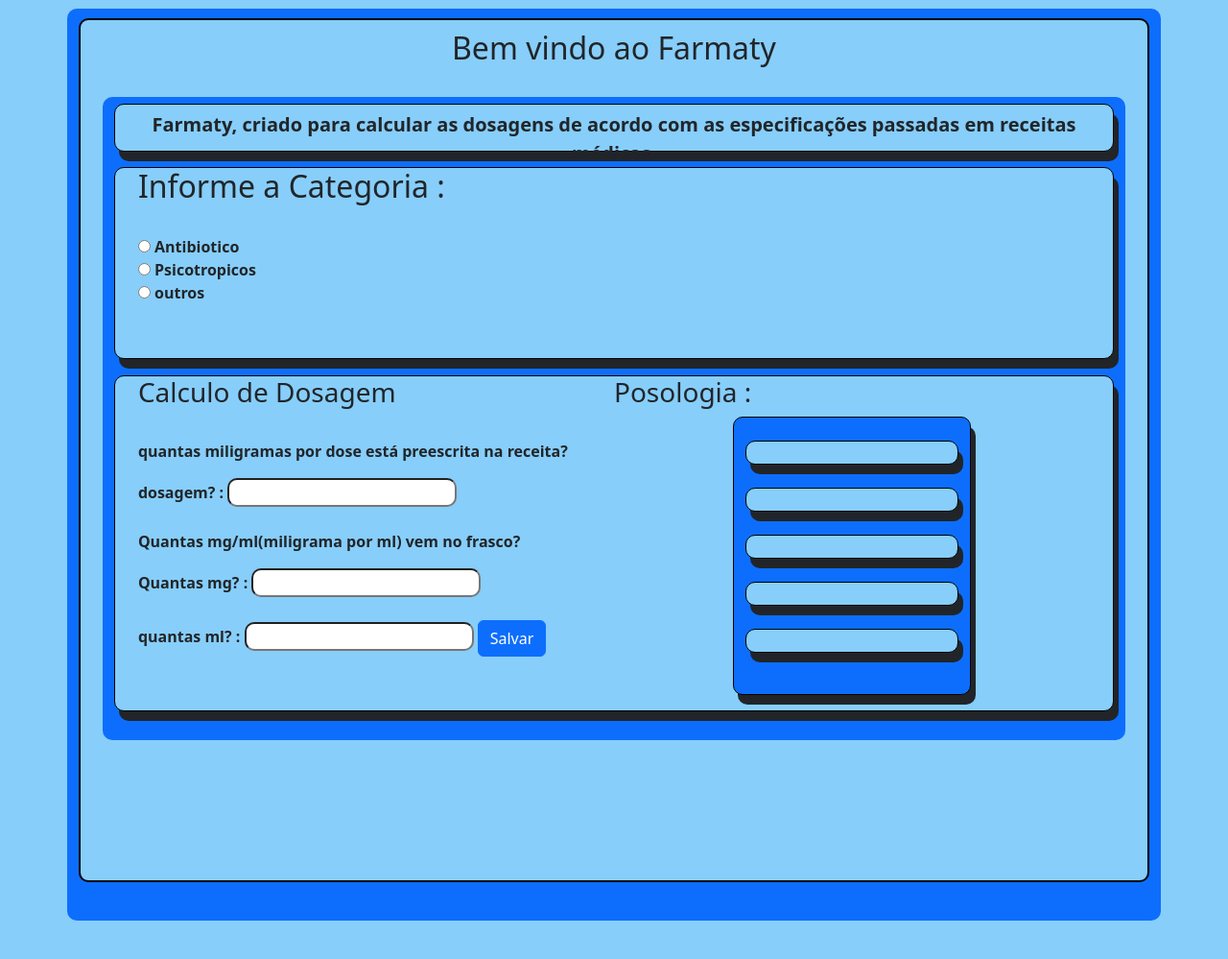
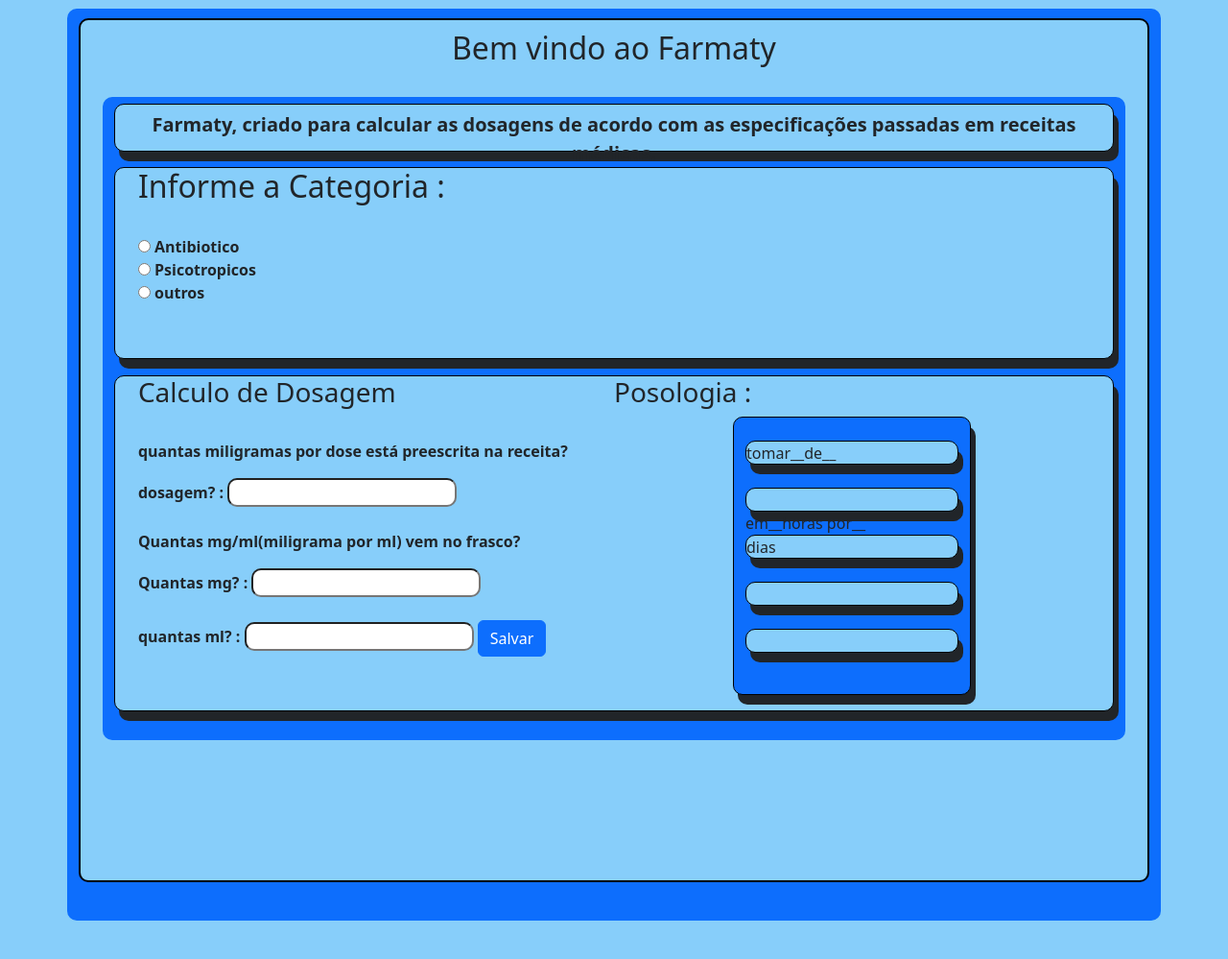
Before and after one commit to Anaellen123/Farmaty, a Flask app: page / in a window 1280 px wide. Shown: the part 221-1220 px from the top of the page at 96% size. Run offline with Flask 3, Linux system fonts and the light colour scheme; some libraries are stand-ins or nearby versions.

Commit message:
sixteenth commit

```diff
--- a/app.py
+++ b/app.py
@@ -19,7 +19,8 @@
     calc1 = mg * dose_ml
     calc2 = quantidade_mg_dose * ml
     result = calc2 / calc1
-    return "o paciente devera tomar {}ml a cada hora preescrita".format(result), redirect(url_for('index'))
+    result.append
+    return  redirect(url_for('index'))
 
 
 app.run(debug=True)
--- a/templates/index.html
+++ b/templates/index.html
@@ -64,9 +64,9 @@
                             <h3>Posologia :</h3>
 
                             <div class="container bg-primary" id="menssagem"><br>
-                                <div class="linha "></div><br>
-                                <div class="linha "></div><br>
-                                <div class="linha "></div><br>
+                                <div class="linha "><p> tomar__de__</p></div><br>
+                                <div class="linha "></div>em__horas por__<br>
+                                <div class="linha ">dias</div><br>
                                 <div class="linha "></div><br>
                                 <div class="linha "></div>
 
```
Also changed, not shown: calculo.py (+29 -5 lines).
